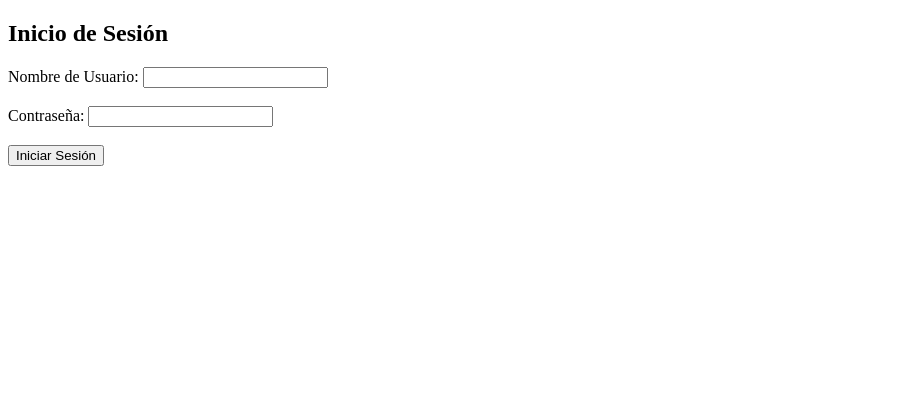
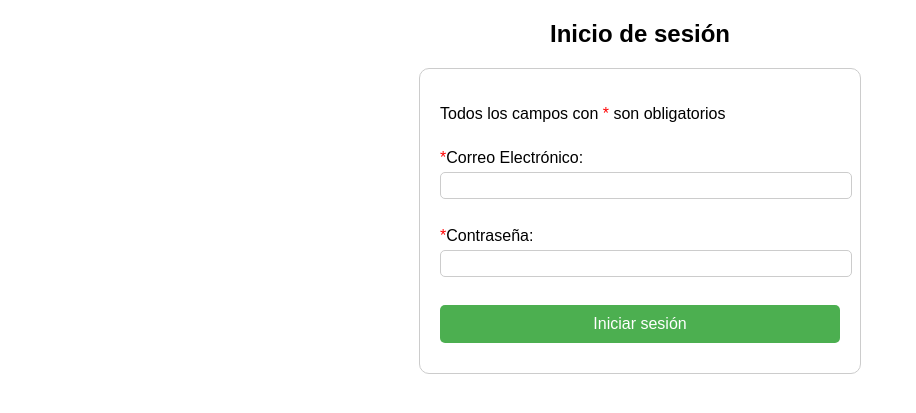
Before and after one commit to Desarrolladores-Gfes/VaguadaMejora, a PHP site: page /phplogin/login.php in a window 1280 px wide. Shown: the top 413 px of the page, without its empty margins (0-916 px from the left). Run offline with PHP 8.4, Linux system fonts and the light colour scheme.

Commit message:
001registro/login

```diff
--- a/01PROYECTO_VAGUADA_V2/phpinicio/menu.php
+++ b/01PROYECTO_VAGUADA_V2/phpinicio/menu.php
@@ -16,7 +16,7 @@
                         <a class="menuHorizontal001" id="upp" href= "CarpetaRopa/ColecciónNiño/niño.php">infantil</a>
                         <a class="menuHorizontal001" id="upp" href= "Informacion001/comollegar.php">información</a>
                         <a class="menuHorizontal001" id="upp" href= "phplogin/login.php">inicio de sesión</a>
-                        <a class="menuHorizontal001" id="upp" href= "phplogin/login.php">registro</a>
+                        <a class="menuHorizontal001" id="upp" href= "phplogin/registro.php">registro</a>
                     </div>
                 </li>
                 <li><a class="" href=""></a></li>
--- a/01PROYECTO_VAGUADA_V2/phplogin/login.php
+++ b/01PROYECTO_VAGUADA_V2/phplogin/login.php
@@ -4,19 +4,64 @@
     <title>Inicio de Sesión</title>
 </head>
 <body>
-    <h2>Inicio de Sesión</h2>
+    <style>
+        body {
+            font-family: Arial, sans-serif;
+        }
+        h2 {
+            text-align: center;
+        }
+        form {
+            max-width: 400px;
+            margin: 0 auto;
+            border: 1px solid #ccc;
+            padding: 20px;
+            border-radius: 10px; /* Bordes redondeados */
+        }
+        label {
+            display: block;
+            margin-top: 10px;
+        }
+        input {
+            width: 100%;
+            padding: 5px;
+            margin-top: 5px;
+            border: 1px solid #ccc;
+            border-radius: 5px; /* Bordes redondeados */
+        }
+        input[type="submit"] {
+            background-color: #4CAF50;
+            color: white;
+            border: none;
+            padding: 10px 20px;
+            text-align: center;
+            text-decoration: none;
+            display: inline-block;
+            font-size: 16px;
+            margin: 10px 0;
+            cursor: pointer;
+            border-radius: 5px; /* Bordes redondeados */
+        }
+    </style>
+
+    <h2>Inicio de sesión</h2>
     <form action="<?php echo $_SERVER['PHP_SELF']; ?>" method="post">
-        <label for="username">Nombre de Usuario:</label>
-        <input type="text" name="username" required><br><br>
 
-        <label for="password">Contraseña:</label>
+        <div style="display: flex;">
+            <p>Todos los campos con <span style="color: red;">*</span> son obligatorios</p>
+        </div>
+
+        <label for="email"><span style="color: red;">*</span>Correo Electrónico:</label>
+        <input type="email" name="email" required><br><br>
+
+        <label for="password"><span style="color: red;">*</span>Contraseña:</label>
         <input type="password" name="password" required><br><br>
 
-        <input type="submit" name="submit" value="Iniciar Sesión">
+        <input type="submit" name="submit" value="Iniciar sesión">
     </form>
 
     <?php
-    if (isset($_POST['submit'])) {
+        if (isset($_POST['submit'])) {
         // Conexión a la base de datos
         $host = "localhost";
         $usuario = "root";
@@ -25,23 +70,33 @@
 
         $conexion = mysqli_connect($host, $usuario, $contrasena, $base_de_datos);
 
+        // Verificar la conexión a la base de datos
         if (!$conexion) {
             die("Error al conectar a la base de datos: " . mysqli_connect_error());
         }
 
-        $username = $_POST['username'];
-        $password = $_POST['password'];
+        // Obtener datos del formulario
+        $email = mysqli_real_escape_string($conexion, $_POST['email']);
+        $password = mysqli_real_escape_string($conexion, $_POST['password']);
 
         // Consulta SQL para buscar el usuario en la base de datos
-        $sql = "SELECT * FROM usuarios WHERE username = '$username'";
+        $sql = "SELECT * FROM usuarios WHERE email = '$email'";
         $result = mysqli_query($conexion, $sql);
+
+        // Verificar si hay errores en la consulta
+        if (!$result) {
+            die("Error en la consulta: " . mysqli_error($conexion));
+        }
 
         if (mysqli_num_rows($result) > 0) {
             $row = mysqli_fetch_assoc($result);
 
             // Verificar la contraseña
             if (password_verify($password, $row['password'])) {
-                echo "Inicio de sesión exitoso. Bienvenido, " . $row['username'];
+                // Inicio de sesión exitoso
+                // Redirige a la página de inicio
+                header("Location: tu_pagina_de_inicio.php");
+                exit(); // Asegura que el script se detenga después de la redirección
             } else {
                 echo "Contraseña incorrecta";
             }
@@ -51,7 +106,7 @@
 
         // Cierra la conexión a la base de datos
         mysqli_close($conexion);
-    }
+        }
     ?>
 </body>
 </html>
```
Also changed, not shown: 01PROYECTO_VAGUADA_V2/phplogin/registro.php (+11 -6 lines).
